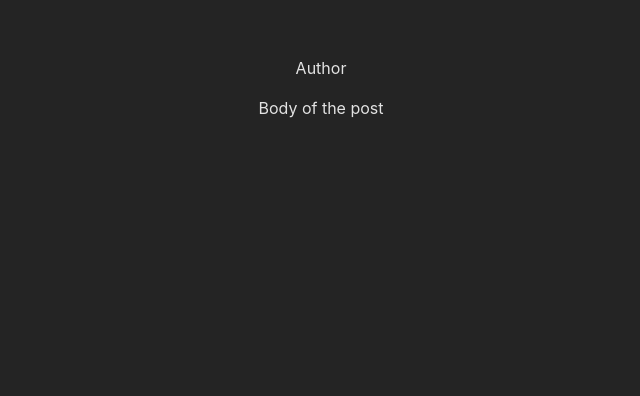
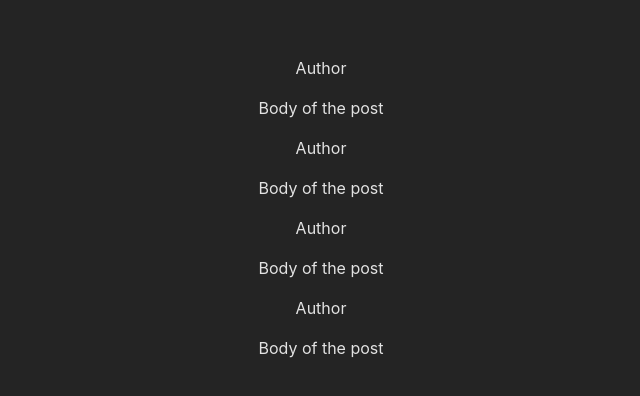
Before and after one commit to foolais/react-tutorial-udemy, a React (Vite) app: page / in a window 1280 px wide. Shown: the top 396 px of the page, without its empty margins (319-959 px from the left). Built offline with nearby package versions, Linux system fonts and the light colour scheme.

Commit message:
reusing components

```diff
--- a/src/App.jsx
+++ b/src/App.jsx
@@ -2,7 +2,14 @@ import "./App.css";
 import Post from "./components/Post";
 
 function App() {
-  return <Post />;
+  return (
+    <main>
+      <Post />
+      <Post />
+      <Post />
+      <Post />
+    </main>
+  );
 }
 
 export default App;
```
